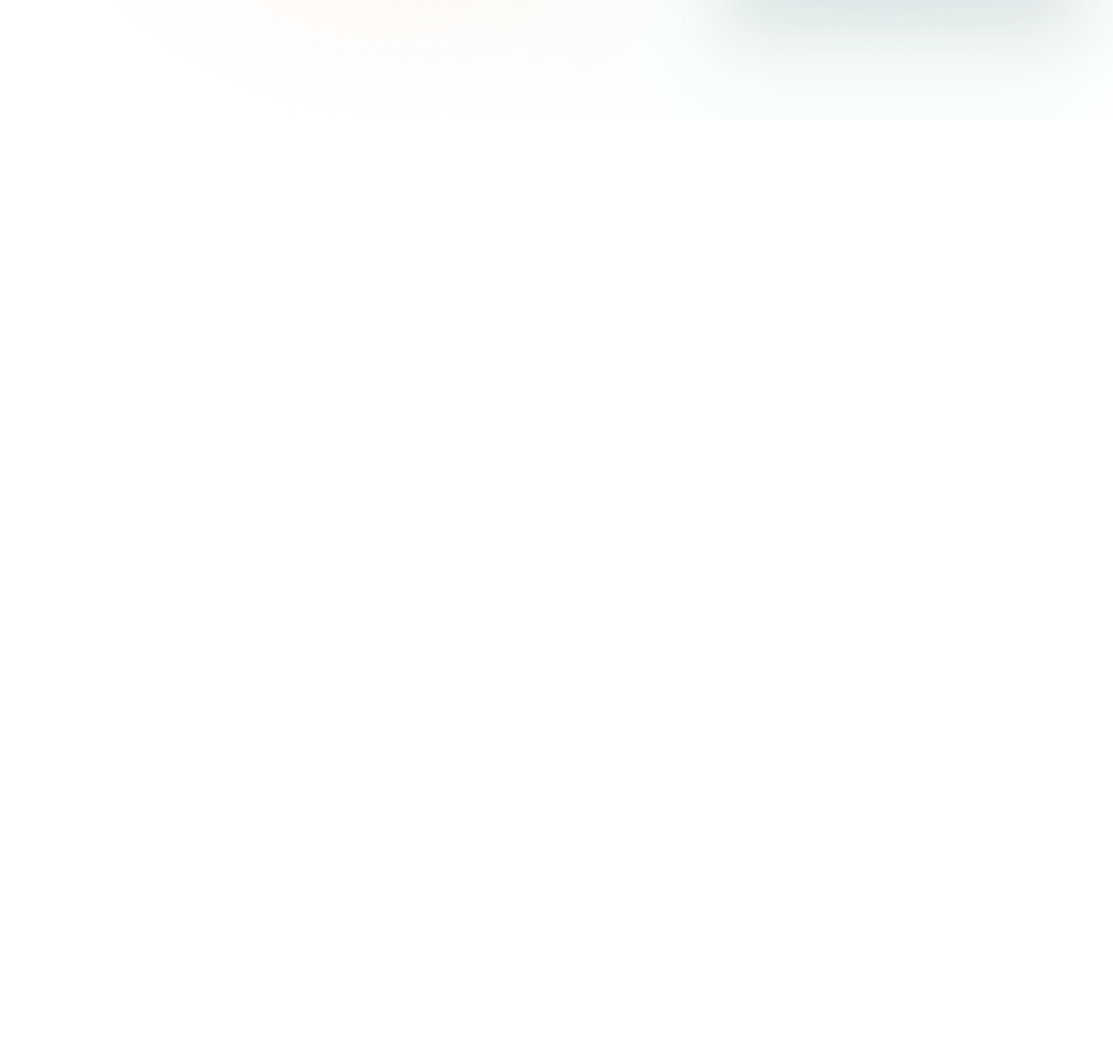
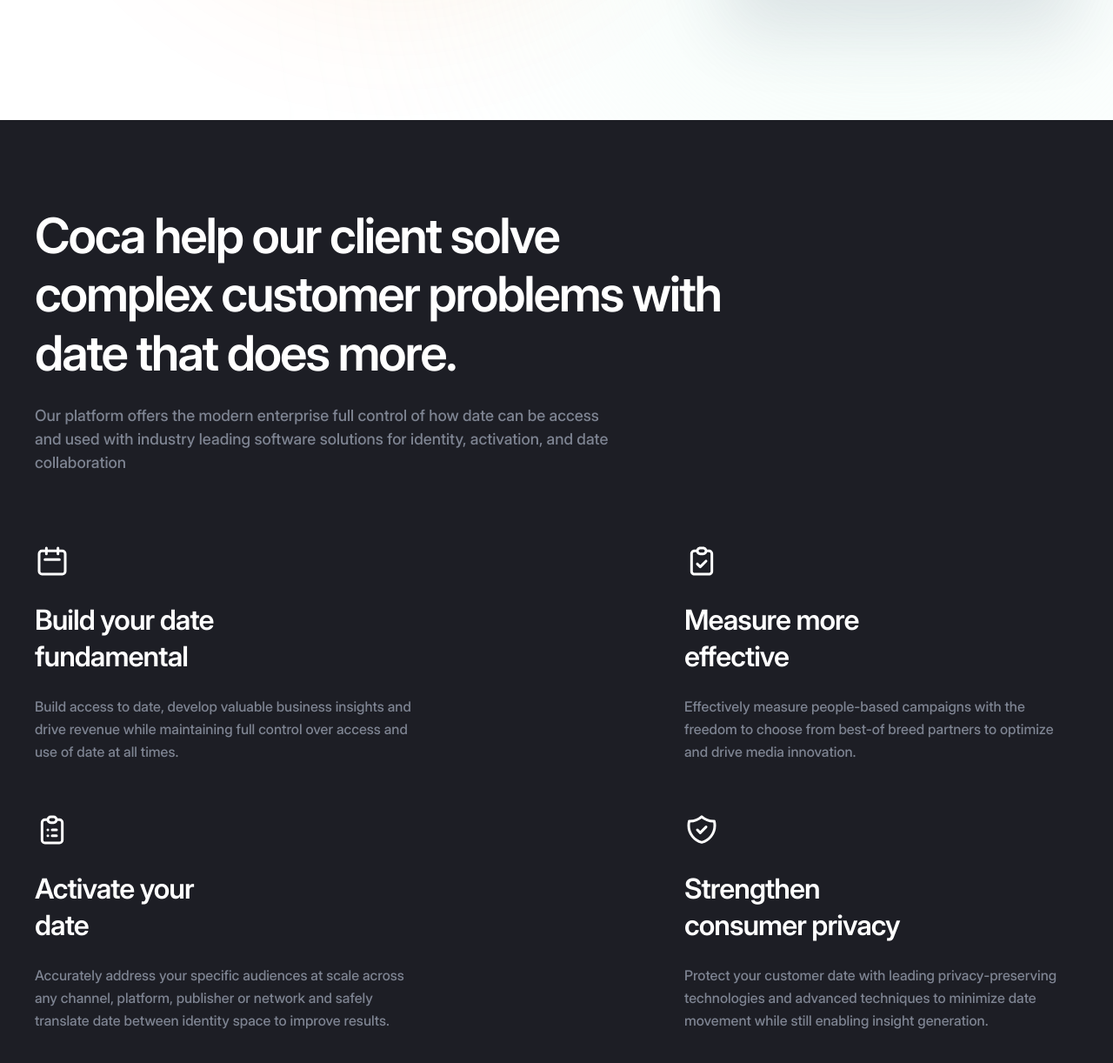
Before and after one commit to Georgii-Smirnov/coca, a website built with Vite: page src/index.html in a window 1280 px wide. Shown: the part 764-1986 px from the top of the page at 87% size. Before the commit the page ends 902 px from the top, so only its background shows below. Built offline with nearby package versions, Linux system fonts and the light colour scheme; files whose address does not match are found by name.

Commit message:
Created overview section + fixed hero section

```diff
--- a/src/assets/scss/base/vars.scss
+++ b/src/assets/scss/base/vars.scss
@@ -19,9 +19,20 @@
   // success colors
   --success-color-70: #e2f8f0b3;
 
+  // overview colors
+  --overview-bg-color: #1d1e25;
+
   // container
   --container-padding: 15px;
   --conainer-width: 1200px;
+
+  @include mini-desktop {
+    --conainer-width: 1000px;
+  }
+
+  @include tablet {
+    --conainer-width: 860px;
+  }
 
   @include mobile {
     --conainer-width: 480px;
@@ -48,7 +59,9 @@
   --logo-color-text: #fff;
   --logo-color-circle: #343542;
 
-    // success colors
-    --success-color-70: #e2f8f033;
+  // success colors
+  --success-color-70: #e2f8f033;
 
+  // overview colors
+  --overview-bg-color: #18181d;
 }
--- a/src/assets/scss/components/header.scss
+++ b/src/assets/scss/components/header.scss
@@ -7,6 +7,7 @@
 
   &__container {
     @include flex-all-between;
+
   }
 
   &__logo {
--- a/src/assets/scss/components/home/hero.scss
+++ b/src/assets/scss/components/home/hero.scss
@@ -7,7 +7,7 @@
   }
 
   @include mobile {
-    min-height: calc(100dvh - 128px);
+    min-height: calc(100dvh - 109px);
   }
 
   &::before {
@@ -64,7 +64,6 @@
   &__container {
     @include flex-justify-between;
     gap: 15px;
-    flex-wrap: wrap;
     align-items: flex-end;
 
     @include mini-desktop {
@@ -75,16 +74,18 @@
     }
   }
 
-  &__left {
-    max-width: 570px;
-  }
-
   &__right {
     position: relative;
     margin-right: 20px;
 
     @include mini-desktop {
       display: none;
+    }
+  }
+
+  &__left {
+    @include mini-desktop{
+      max-width: 617px;
     }
   }
 
@@ -105,12 +106,12 @@
       font-size: 60px;
     }
 
-    @include mobile{
+    @include mobile {
       margin-bottom: 38px;
       font-size: 48px;
     }
 
-    @include small-mobile{
+    @include small-mobile {
       margin-bottom: 30px;
       font-size: 42px;
     }
@@ -118,6 +119,12 @@
 
   &__subtitle {
     margin-bottom: 69px;
+
+    & br {
+      @include mini-desktop {
+        display: none;
+      }
+    }
   }
 
   &__form {
@@ -240,10 +247,11 @@
     }
 
     &-body {
-      &-th {
+      &-td {
         font-weight: 700;
         font-size: 20px;
         line-height: 130%;
+        white-space: nowrap;
         color: #fff;
 
         &:nth-child(1) {
--- /dev/null
+++ b/src/assets/scss/components/home/overview.scss
@@ -0,0 +1,89 @@
+.overview {
+  padding: 100px 0;
+  background-color: var(--overview-bg-color);
+
+  @include tablet {
+    text-align: center;
+  }
+
+  @include mobile {
+    padding: 60px 0;
+  }
+
+  &__title {
+    margin-bottom: 24px;
+    max-width: 816px;
+    font-weight: 600;
+    letter-spacing: -0.04em;
+    color: #fff;
+  }
+
+  &__descr {
+    margin-bottom: 80px;
+    max-width: 660px;
+    font-weight: 500;
+    line-height: 150%;
+    color: #7e8492;
+
+    @include tablet {
+      margin-bottom: 60px;
+    }
+
+    @include small-mobile {
+      margin-bottom: 50px;
+    }
+  }
+
+  &__list {
+    @include flex-all-between;
+    gap: 56px;
+    flex-wrap: wrap;
+
+    @include tablet {
+      gap: 40px;
+      flex-direction: column;
+      align-items: center;
+    }
+  }
+
+  &__item {
+    max-width: 453px;
+
+    &-icon,
+    &-title {
+      margin-bottom: 24px;
+
+      @include tablet {
+        margin-bottom: 18px;
+      }
+    }
+
+    &-title {
+      max-width: 250px;
+      font-weight: 600;
+      line-height: 131%;
+      letter-spacing: -0.03em;
+      color: #fff;
+
+      @include mobile {
+        max-width: 320px;
+      }
+    }
+
+    &-descr {
+      font-weight: 500;
+      font-size: 16px;
+      line-height: 162%;
+      color: #7e8492;
+    }
+  }
+
+  &__title,
+  &__descr,
+  &__item-title {
+    @include tablet {
+      margin-right: auto;
+      margin-left: auto;
+    }
+  }
+}
--- a/src/assets/scss/globals/text.scss
+++ b/src/assets/scss/globals/text.scss
@@ -29,6 +29,7 @@
     @include small-mobile {
       font-size: 30px;
     }
+
   }
 
   &-h3 {
@@ -69,6 +70,7 @@
     @include small-mobile {
       font-size: 22px;
     }
+
   }
 
   &-h1,
@@ -113,7 +115,7 @@
         width: 76px;
         height: 1px;
         background-color: var(--neutral-color-100);
-        transform: translateY(-20px);
+        transform: translateY(-43px);
 
         @include mini-desktop {
           display: none;
--- a/src/assets/scss/main.scss
+++ b/src/assets/scss/main.scss
@@ -5,3 +5,4 @@
 // components
 @import "./components/header";
 @import "./components/home/hero";
+@import "./components/home/overview";
--- a/src/html/components/home/hero.html
+++ b/src/html/components/home/hero.html
@@ -3,8 +3,9 @@
     <div class="hero__left">
       <h2 class="hero__title">Digitally forward creative</h2>
       <p class="hero__subtitle text-p-subtitle">
-        When it comes to interactive marketing, we've got you covered. Be where
-        the world is going
+        When it comes to interactive <br />
+        marketing, we've got you covered. <br />
+        Be where the world is going
       </p>
       <form class="hero__form">
         <input
@@ -20,7 +21,7 @@
       <div class="hero__sales">
         <h3 class="hero__sales-title">Sales Report</h3>
         <img
-          src="../../../assets/icons/sales-report-graph-icon.svg"
+          src="./assets/icons/sales-report-graph-icon.svg"
           width="366"
           height="260"
           alt="Sales report graphic"
@@ -30,7 +31,7 @@
         <h3 class="hero__customer-title">Customer Growth</h3>
         <img
           class="hero__sales-img"
-          src="../../../assets/icons/customer-growth-graph-icon.svg"
+          src="./assets/icons/customer-growth-graph-icon.svg"
           width="176"
           height="148"
           alt="Customer growth graphic"
@@ -45,22 +46,22 @@
         </thead>
         <tbody class="hero__stats-body">
           <tr class="hero__stats-body-row">
-            <th class="hero__stats-body-th">$31,092</th>
-            <th class="hero__stats-body-th">$29,128</th>
+            <td class="hero__stats-body-td">$31,092</td>
+            <td class="hero__stats-body-td">$29,128</td>
           </tr>
           <tr class="hero__stats-body-row">
-            <th class="hero__stats-body-th">
+            <td class="hero__stats-body-td">
               <span class="hero__stats-body-num hero__stats-body-num--green"
                 >4.2%</span
               >
               <span class="hero__stats-body-text">from last year</span>
-            </th>
-            <th class="hero__stats-body-th">
+            </td>
+            <td class="hero__stats-body-td">
               <span class="hero__stats-body-num hero__stats-body-num--red"
                 >1.2%</span
               >
               <span class="hero__stats-body-text">from last year</span>
-            </th>
+            </td>
           </tr>
         </tbody>
       </table>
--- /dev/null
+++ b/src/html/components/home/overview.html
@@ -0,0 +1,78 @@
+<section class="overview">
+  <div class="container">
+    <h2 class="overview__title heading-h2">
+      Coca help our client solve complex customer problems with date that does
+      more.
+    </h2>
+    <p class="overview__descr text-p-medium">
+      Our platform offers the modern enterprise full control of how date can be
+      access and used with industry leading software solutions for identity,
+      activation, and date collaboration
+    </p>
+    <ul class="overview__list">
+      <li class="overview__item">
+        <img
+          class="overview__item-icon"
+          src="./assets/icons/calendar-icon.svg"
+          width="40"
+          height="40"
+          alt="calendar-icon"
+        />
+        <h3 class="overview__item-title heading-h5">
+          Build your date fundamental
+        </h3>
+        <p class="overview__item-descr text-p-default">
+          Build access to date, develop valuable business insights and drive
+          revenue while maintaining full control over access and use of date at
+          all times.
+        </p>
+      </li>
+      <li class="overview__item">
+        <img
+          class="overview__item-icon"
+          src="./assets/icons/todo-icon.svg"
+          width="40"
+          height="40"
+          alt="todo-icon"
+        />
+        <h3 class="overview__item-title heading-h5">Measure more effective</h3>
+        <p class="overview__item-descr text-p-default">
+          Effectively measure people-based campaigns with the freedom to choose
+          from best-of breed partners to optimize and drive media innovation.
+        </p>
+      </li>
+      <li class="overview__item">
+        <img
+          class="overview__item-icon"
+          src="./assets/icons/list-icon.svg"
+          width="40"
+          height="40"
+          alt="list-icon"
+        />
+        <h3 class="overview__item-title heading-h5">Activate your date</h3>
+        <p class="overview__item-descr text-p-default">
+          Accurately address your specific audiences at scale across any
+          channel, platform, publisher or network and safely translate date
+          between identity space to improve results.
+        </p>
+      </li>
+      <li class="overview__item">
+        <img
+          class="overview__item-icon"
+          src="./assets/icons/shield-icon.svg"
+          width="40"
+          height="40"
+          alt="shield-icon"
+        />
+        <h3 class="overview__item-title heading-h5">
+          Strengthen consumer privacy
+        </h3>
+        <p class="overview__item-descr text-p-default">
+          Protect your customer date with leading privacy-preserving
+          technologies and advanced techniques to minimize date movement while
+          still enabling insight generation.
+        </p>
+      </li>
+    </ul>
+  </div>
+</section>
--- a/src/index.html
+++ b/src/index.html
@@ -4,6 +4,7 @@
   <body class="body" data-theme="light">
     <load src="./html/components/header.html" />
     <load src="./html/components/home/hero.html" />
+    <load src="./html/components/home/overview.html" />
     <script type="module" src="./js/main.js"></script>
   </body>
 </html>
```
Also changed, not shown: src/assets/icons/calendar-icon.svg (added), src/assets/icons/list-icon.svg (added), src/assets/icons/shield-icon.svg (added), src/assets/icons/todo-icon.svg (added).
